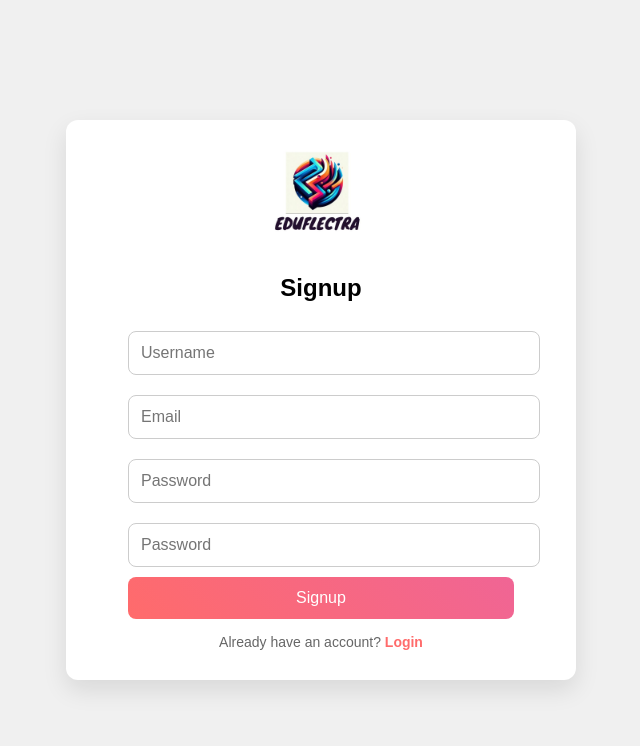
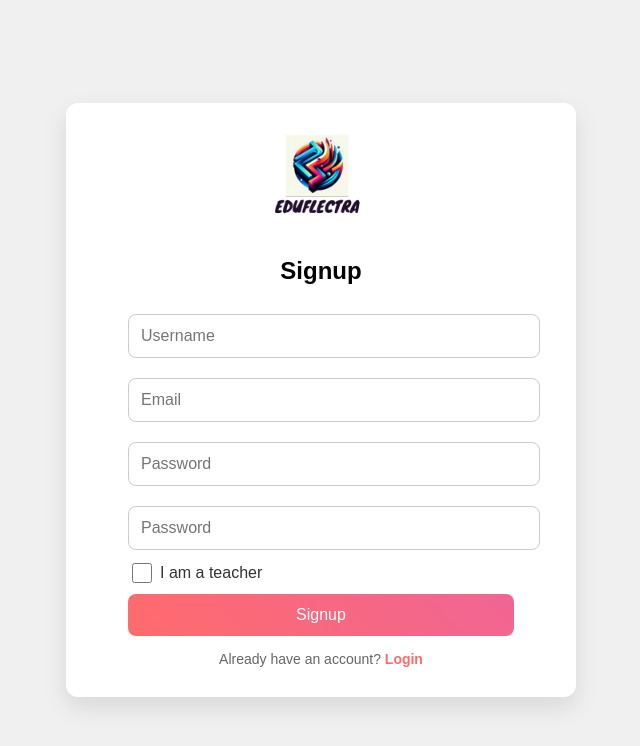
Before and after one commit to ProDaryl/Elearning-website, a Django app: page /signup in a window 1280 px wide. Shown: the top 746 px of the page, without its empty margins (319-959 px from the left). Run offline with Django 5.2, Linux system fonts and the light colour scheme.

Commit message:
added favicon

```diff
--- a/course_enrollment/models.py
+++ b/course_enrollment/models.py
@@ -1,11 +1,7 @@
 from django.db import models
 from django.contrib.auth.models import User
+from course_enlistment.models import Course
 
-class Course(models.Model):
-    title= models.CharField(max_length=100)
-
-    def __str__(self):
-        return self.title
 
 class Enrollment(models.Model):
     user = models.ForeignKey(User, on_delete=models.CASCADE)
--- a/course_enrollment/serializer.py
+++ b/course_enrollment/serializer.py
@@ -1,6 +1,6 @@
 from rest_framework import serializers
 from django.contrib.auth.models import User
-from .models import Course, Enrollment
+from .models import Enrollment
 
 class Userserializer(serializers.ModelSerializer):
     class Meta:
--- a/course_enrollment/views.py
+++ b/course_enrollment/views.py
@@ -1,7 +1,8 @@
 from rest_framework import generics, status
 from rest_framework.response import Response
 from rest_framework.views import APIView
-from .models import Course, Enrollment
+from .models import Enrollment
+from course_enlistment.models import Course
 from .serializer import Userserializer,EnrollmentSerializer
 from django.contrib.auth.models import User
 
--- a/dashboard/templates/dashboard/base.html
+++ b/dashboard/templates/dashboard/base.html
@@ -21,6 +21,7 @@
       crossorigin="anonymous"
     />
     <link rel="stylesheet" href="{% static 'css/main.css' %}" />
+    <link rel="shortcut icon" href="{% static 'logo.ico' %}" type="image/x-icon">
     <style>
       .btn-dark-custom {
         background-color: #343a40;
--- a/registration/urls.py
+++ b/registration/urls.py
@@ -19,6 +19,6 @@ urlpatterns = [
     path('profile', views.profile, name='profile'),
     path('about/', views.about, name='about'),
     path('contact/', views.contact, name='contact'),
-    path('select_role', views.select_role, name='select_role'),
-    path('forms', views.role_form, name='forms')
+    # path('select_role', views.select_role, name='select_role'),
+    # path('forms', views.role_form, name='forms')
 ]
--- a/registration/views.py
+++ b/registration/views.py
@@ -1,6 +1,6 @@
 from django.shortcuts import render, redirect
 from django.http import HttpResponse, HttpResponseBadRequest
-from django.contrib.auth.models import User, auth
+from django.contrib.auth.models import User, Group, auth
 from django.contrib.auth import logout
 from django.contrib import messages
 from django.contrib.auth.decorators import login_required
@@ -22,14 +22,14 @@ def select_role(request):
     return render(request, 'select_role.html')
 
 # Dynamic form view
-def role_form(request):
-    role = request.GET.get('role')
+# def role_form(request):
+#     role = request.GET.get('role')
 
-    if role not in ['student', 'teacher']:
-        return HttpResponseBadRequest("Invalid role selected.")
+#     if role not in ['student', 'teacher']:
+#         return HttpResponseBadRequest("Invalid role selected.")
 
-    context = {'role': role}
-    return render(request, 'login.html', context)
+#     context = {'role': role}
+#     return render(request, 'login.html', context)
 
 @login_required
 def profile(request):
@@ -63,6 +63,8 @@ def register(request):
         email = request.POST['email']
         password = request.POST['password']
         confirm_pass = request.POST['confirmPass']
+        isStaff = request.POST.get('isTeacher', False) == 'on'
+        print(isStaff)
 
         if password == confirm_pass:
             if User.objects.filter(email=email).exists():
@@ -75,6 +77,14 @@ def register(request):
                 user = User.objects.create_user(username=username,
                                                 email=email,
                                                 password=password)
+
+                if isStaff:
+                    teacher_group, created = Group.objects.get_or_create(name='Teacher')
+                    user.groups.add(teacher_group)
+                else:
+                    student_group, created = Group.objects.get_or_create(name='Student')
+                    user.groups.add(student_group)
+
                 send_mail(
                     subject='Welcome to Eduflecta',
                     message='''Thank you for trusting us Eduflectra.
@@ -82,7 +92,7 @@ def register(request):
                     our courses and that they will suit your needs.''',
                     from_email=None,
                     recipient_list=[email],
-                    fail_silently=False
+                    fail_silently=True
                 )
                 user.save()
                 return redirect('dashboard')
--- a/static/signup/styles.css
+++ b/static/signup/styles.css
@@ -84,3 +84,22 @@ p a {
 p a:hover {
   text-decoration: underline;
 }
+
+.teacher-label {
+  font-size: 16px;
+  color: #333;
+  display: flex;
+  align-items: center;
+  cursor: pointer;
+  margin-bottom: 0.5rem;
+}
+
+.teacher-checkbox {
+  margin-right: 8px;
+  width: 20px;
+  height: 20px;
+}
+
+.teacher-checkbox:checked {
+  accent-color: #ff6b6b;
+}
--- a/templates/about.html
+++ b/templates/about.html
@@ -8,6 +8,7 @@
   <title>About - E-Learning Website</title>
   <link rel="stylesheet" href="{% static 'styles/style1.css' %}" />
   <link rel="stylesheet" href="https://cdnjs.cloudflare.com/ajax/libs/font-awesome/6.6.0/css/all.min.css" />
+  <link rel="shortcut icon" href="{% static 'logo.ico' %}" type="image/x-icon">
   <style>
     .row {
       display: flex;
--- a/templates/contact.html
+++ b/templates/contact.html
@@ -8,6 +8,7 @@
   <title>Contact - E-Learning Website</title>
   <link rel="stylesheet" href="{% static 'styles/style1.css' %}" />
   <link rel="stylesheet" href="https://cdnjs.cloudflare.com/ajax/libs/font-awesome/6.6.0/css/all.min.css" />
+  <link rel="shortcut icon" href="{% static 'logo.ico' %}" type="image/x-icon">
   <style>
     .title h2 {
       text-align: center;
--- a/templates/dashboard.html
+++ b/templates/dashboard.html
@@ -11,6 +11,7 @@
       rel="stylesheet"
       href="https://cdnjs.cloudflare.com/ajax/libs/font-awesome/6.6.0/css/all.min.css"
     />
+    <link rel="shortcut icon" href="{% static 'logo.ico' %}" type="image/x-icon">
   </head>
 
   <body>
--- a/templates/forms.html
+++ b/templates/forms.html
@@ -7,6 +7,7 @@
     <meta name="viewport" content="width=device-width, initial-scale=1.0">
     <title>Signup - Eduflectra</title>
     <link rel="stylesheet" href="{% static 'styles/roles.css' %}">
+    <link rel="shortcut icon" href="{% static 'logo.ico' %}" type="image/x-icon">
 </head>
 <body>
     <div class="container">
--- a/templates/index.html
+++ b/templates/index.html
@@ -6,13 +6,14 @@
 <head>
   <meta charset="UTF-8" />
   <meta name="viewport" content="width=device-width, initial-scale=1.0" />
-  <title>Elearning Learning</title>
+  <title>Eduflectra</title>
   <link rel="stylesheet" href="{% static 'styles/style.css' %}" />
   <link rel="stylesheet" href="https://cdnjs.cloudflare.com/ajax/libs/font-awesome/6.6.0/css/all.min.css"
     integrity="sha512-Kc323vGBEqzTmouAECnVceyQqyqdsSiqLQISBL29aUW4U/M7pSPA/gEUZQqv1cwx4OnYxTxve5UMg5GT6L4JJg=="
     crossorigin="anonymous" referrerpolicy="no-referrer" />
 
-  <!-- Embedded CSS for Center-Aligning the Navigation Menu -->
+  <link rel="shortcut icon" href="{% static 'logo.ico' %}" type="image/x-icon">
+
   <style>
 
     nav ul {
--- a/templates/login.html
+++ b/templates/login.html
@@ -7,6 +7,7 @@
     <meta name="viewport" content="width=device-width, initial-scale=1.0" />
     <title>Login - Eduflectra</title>
     <link rel="stylesheet" href="{% static 'signup/styles.css' %}" />
+    <link rel="shortcut icon" href="{% static 'logo.ico' %}" type="image/x-icon">
     <style>
       .error-message {
         color: #ff4d4d;
--- a/templates/signup.html
+++ b/templates/signup.html
@@ -7,6 +7,7 @@
     <meta name="viewport" content="width=device-width, initial-scale=1.0" />
     <title>Signup - Eduflectra</title>
     <link rel="stylesheet" href="{% static 'signup/styles.css' %}" />
+    <link rel="shortcut icon" href="{% static 'logo.ico' %}" type="image/x-icon">
     <style>
       .error-message {
         color: #ff4d4d;
@@ -61,6 +62,9 @@
             name="confirmPass"
             required
           />
+          <label for="isTeacher" class="teacher-label">
+            <input type="checkbox" name="isTeacher" class="teacher-checkbox">I am a teacher
+          </label>
           <button type="submit">Signup</button>
           <p>Already have an account? <a href="login">Login</a></p>
         </form>
--- a/templates/submission_successful.html
+++ b/templates/submission_successful.html
@@ -8,6 +8,7 @@
   <title>Submission Successful - E-Learning Website</title>
   <link rel="stylesheet" href="{% static 'styles/style1.css' %}" />
   <link rel="stylesheet" href="https://cdnjs.cloudflare.com/ajax/libs/font-awesome/6.6.0/css/all.min.css" />
+  <link rel="shortcut icon" href="{% static 'logo.ico' %}" type="image/x-icon">
 </head>
 
 <body>
```
Also changed, not shown: chatroom/views.py (+6 -1 lines), registration/management/commands/assign_permissions.py (added, +20 -0 lines), course_enrollment/migrations/0003_alter_enrollment_course_delete_course.py (added), static/logo.ico (added).
